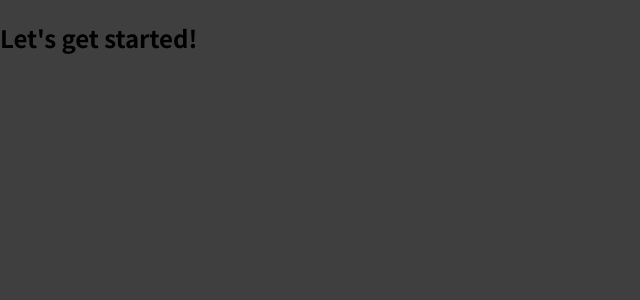
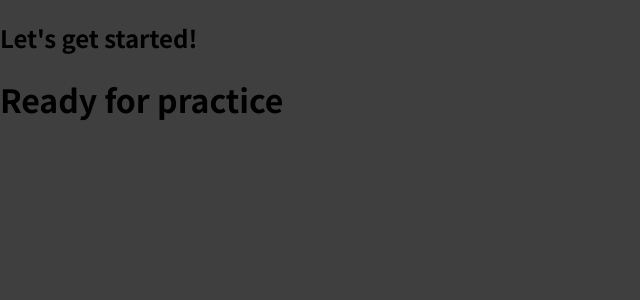
Before and after one commit to Senaddd/react-course, a JavaScript app: page / in a window 1280 px wide. Shown: the top 300 px of the page, without its empty margins (0-640 px from the left). Built offline with nearby package versions, Linux system fonts and the light colour scheme.

Commit message:
react practice

```diff
--- a/src/App.js
+++ b/src/App.js
@@ -2,6 +2,7 @@ function App() {
   return (
     <div>
       <h2>Let's get started!</h2>
+      <h1>Ready for practice</h1>
     </div>
   );
 }
```
